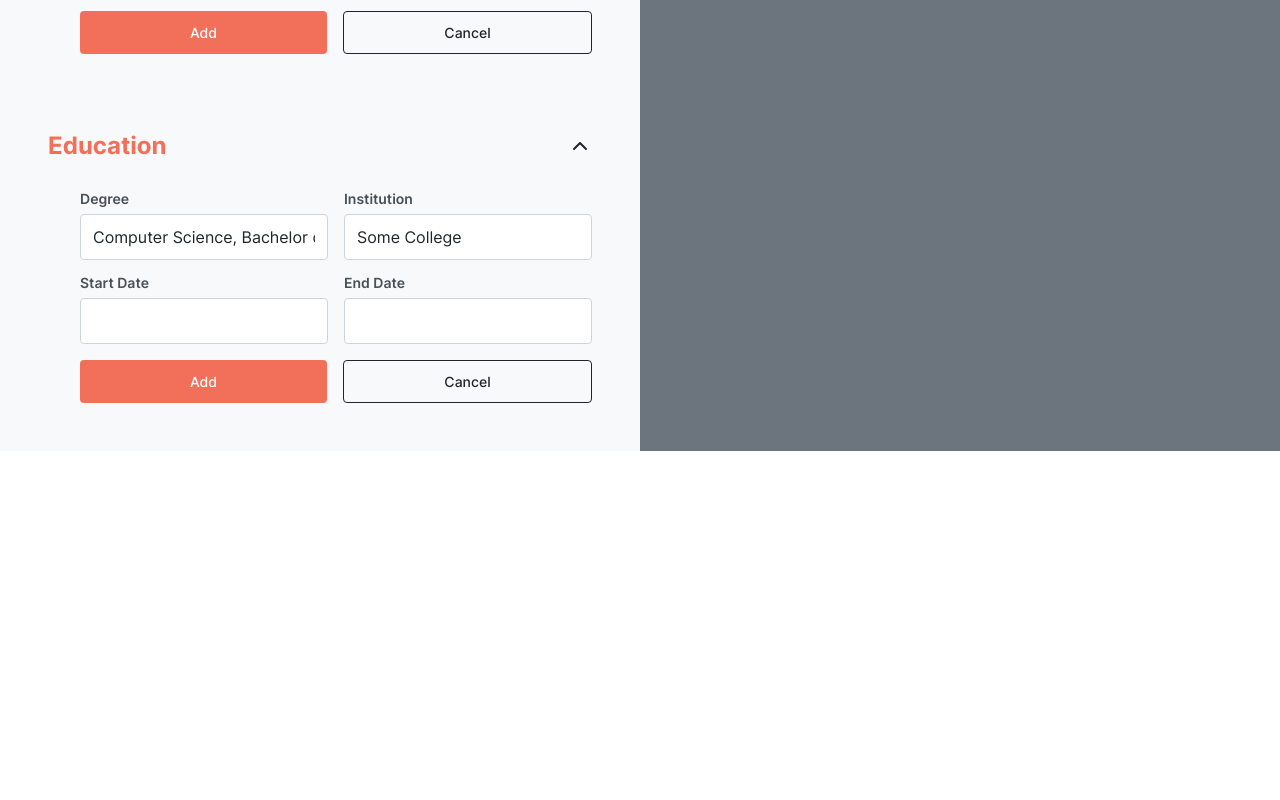
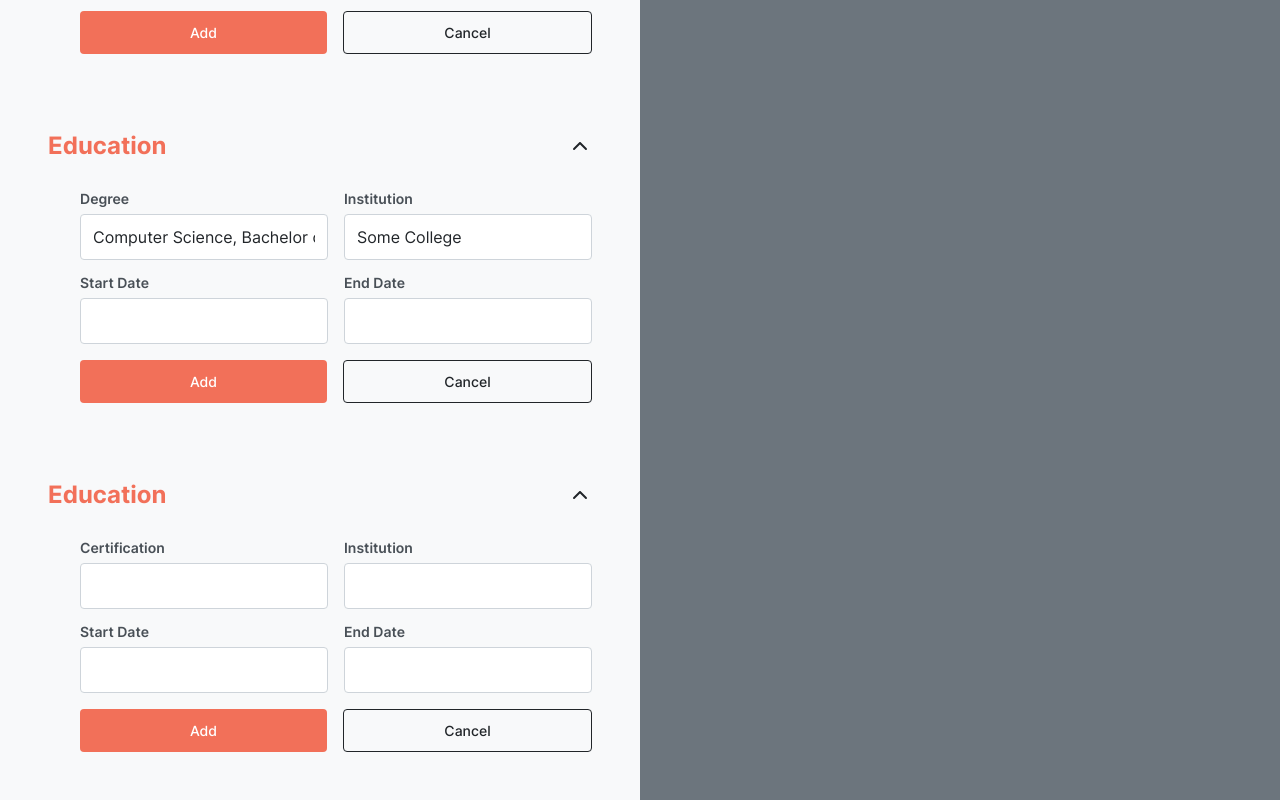
Before and after one commit to vbelmonte/cv-application, a React (Vite) app: page / in a window 1280 px wide. Shown: the part 1674-2474 px from the top of the page. Before the commit the page ends 2125 px from the top, so only its background shows below. Built offline with nearby package versions, Linux system fonts and the light colour scheme.

Commit message:
Implement Certifications

```diff
--- a/src/App.jsx
+++ b/src/App.jsx
@@ -160,6 +160,22 @@ function EditArea() {
               </div>
             </Inputs>
           </DropdownContainer>
+          <DropdownContainer containerName='Education'>
+            <Inputs>
+              <div className='display-flex gap-16 flex-wrap'>
+                <InputSet label='Certification' type='text' id='certification' name='certification' value='' option='input' />
+                <InputSet label='Institution' type='text' id='institution-c' name='institution-c' value='' option='input' />
+              </div>
+              <div className='display-flex gap-16 flex-wrap'>
+                <InputSet label='Start Date' type='text' id='start-date-c' name='start-date-c' option='input' />
+                <InputSet label='End Date' type='text' id='end-date-c' name='end-date-c' option='input' />
+              </div>
+              <div className='display-flex gap-16 flex-wrap'>
+                <Button text='Add' classes='power flex-1' />
+                <Button text='Cancel' classes='outline black flex-1' />
+              </div>
+            </Inputs>
+          </DropdownContainer>
         </div>
       </div>
     </>
```
